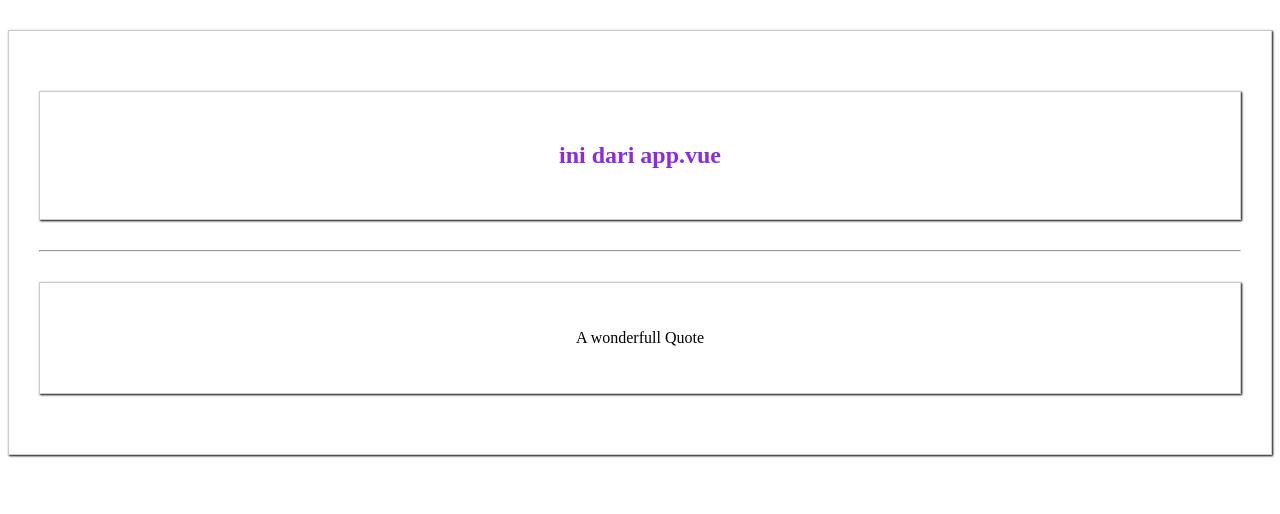
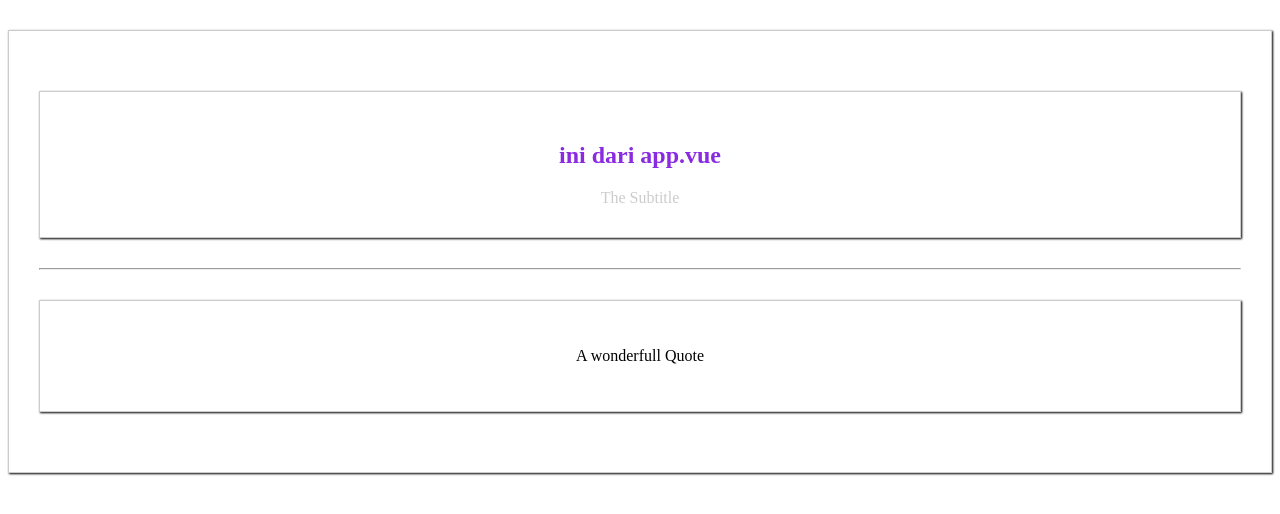
Before and after one commit to saifudinzezy/vue-slot, a Vue app: page / in a window 1280 px wide. Shown: the top 514 px of the page. Built offline with nearby package versions, Linux system fonts and the light colour scheme.

Commit message:
slot default and defaults

```diff
--- a/src/App.vue
+++ b/src/App.vue
@@ -5,7 +5,8 @@
         <app-quote>
           <!-- //kirim ke anak untuk di render. -->
           <h2 slot="title">{{quoteTitle}}</h2>
-          <p slot="content">A wonderfull Quote</p>
+          <!-- slot default -->
+          <p>A wonderfull Quote</p>
         </app-quote>
       </div>
     </div>
--- a/src/components/Quote.vue
+++ b/src/components/Quote.vue
@@ -2,10 +2,14 @@
   <div>
     <div class="title">
       <slot name="title"></slot>
+      <span style="color: #ccc">
+        <slot name="subtitle">The Subtitle</slot>
+      </span>
     </div>
     <hr />
     <div>
-      <slot name="content"></slot>
+      <!-- slot defauld -->
+      <slot></slot>
     </div>
   </div>
 </template>
```
